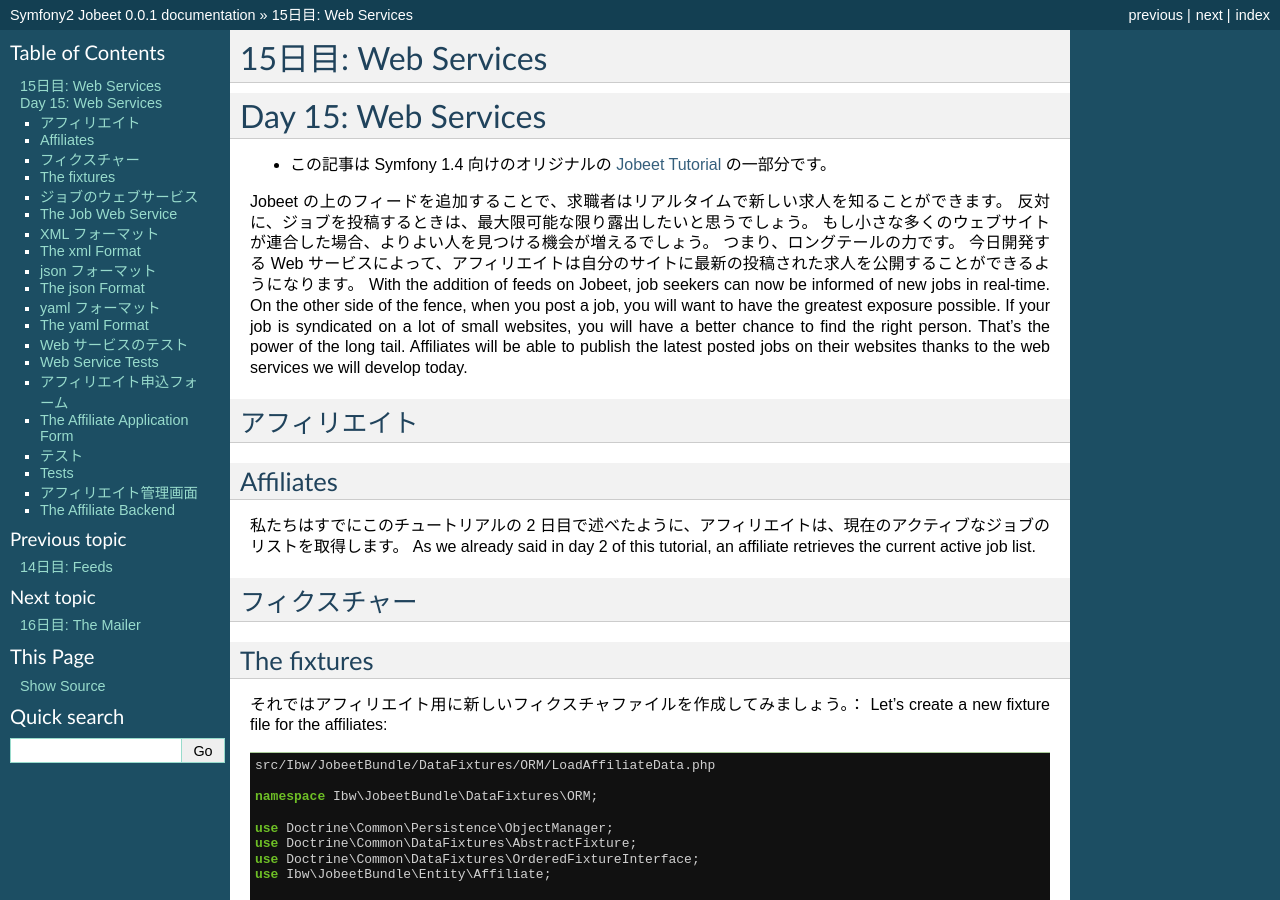
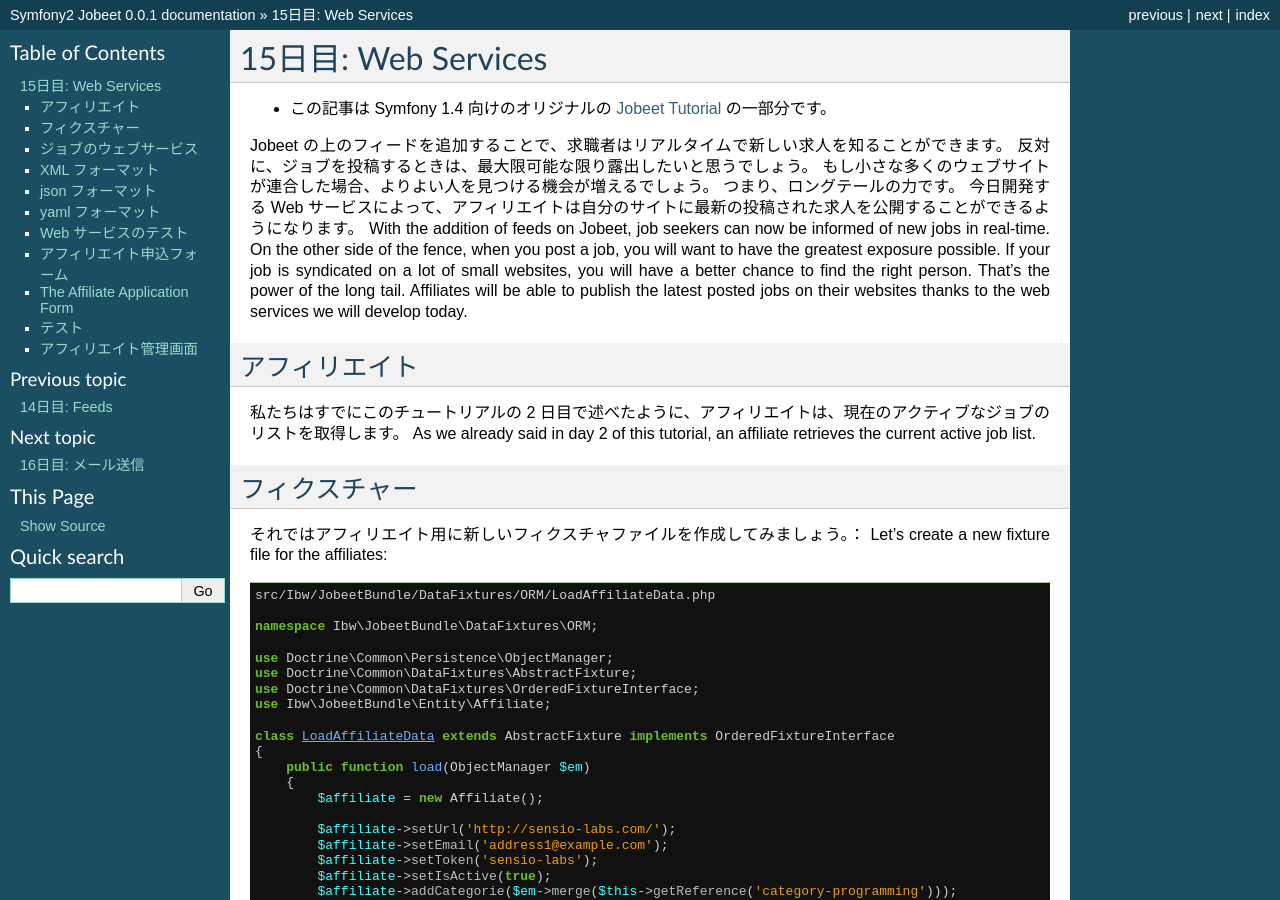
Before and after one commit to symfony-japan-old/symfony2-jobeet-ja, a Sphinx documentation site: the page built from source/day-15-web-services.rst, in a window 1280 px wide and 900 px high. Built offline with Sphinx 7.4.7, drawn with Linux system fonts in a browser that asks for light colours; some of the changed text lies outside the part shown.

Commit message:
見出しの修正

```diff
--- a/source/day-12-sonata-admin-bundle.rst
+++ b/source/day-12-sonata-admin-bundle.rst
@@ -175,10 +175,8 @@
        // Your code will be here
    }
 
-管理クラスの作成
-----------------
-Creating the Admin class
-------------------------
+Admin クラスの作成
+------------------
 
 管理クラスは、モデルと管理セクション（forms, list, show）のマッピングを表します。
 お使いのモデルのための管理クラスを作成する最も簡単な方法は、 ``Sonata\AdminBundle\Admin\Admin`` クラスを拡張することです。
--- a/source/day-15-web-services.rst
+++ b/source/day-15-web-services.rst
@@ -1,6 +1,4 @@
 15日目: Web Services
-====================
-Day 15: Web Services
 ====================
 
 .. include:: common/original.rst.inc
@@ -17,17 +15,13 @@
 Affiliates will be able to publish the latest posted jobs on their websites thanks to the web services we will develop today.
 
 アフィリエイト
----------
-Affiliates
-----------
+--------------
 
 私たちはすでにこのチュートリアルの 2 日目で述べたように、アフィリエイトは、現在のアクティブなジョブのリストを取得します。
 As we already said in day 2 of this tutorial, an affiliate retrieves the current active job list.
 
 フィクスチャー
----------
-The fixtures
-------------
+--------------
 
 それではアフィリエイト用に新しいフィクスチャファイルを作成してみましょう。：
 Let’s create a new fixture file for the affiliates:
@@ -131,9 +125,7 @@
    $ php app/console doctrine:fixtures:load
 
 ジョブのウェブサービス
-----------------
-The Job Web Service
--------------------
+----------------------
 
 いつものように新しいリソースを作成するときに、最初にルートを定義するのは良い習慣です。：
 As always, when you create a new resource, it’s a good habbit to define the route first:
@@ -341,9 +333,7 @@
    }
 
 XML フォーマット
-------------
-The xml Format
----------------
+----------------
 
 xml 形式をサポートすることは、テンプレートを作成するのと同じくらい簡単です。
 Supporting the xml format is as simple as creating a template:
@@ -364,9 +354,7 @@
    </jobs>
 
 json フォーマット
--------------
-The json Format
----------------
+-----------------
 
 JSON フォーマットをサポートすることも同様です。
 Support the JSON format is similar:
@@ -386,9 +374,7 @@
    {% endfor %}
 
 yaml フォーマット
--------------
-The yaml Format
----------------
+-----------------
 
 src/Ibw/JobeetBundle/Resources/views/Api/jobs.yaml.twig
 
@@ -413,9 +399,7 @@
 Change the extension in the URL, depending on which format you prefer.
 
 Web サービスのテスト
----------------
-Web Service Tests
------------------
+--------------------
 
 src/Ibw/JobeetBundle/Tests/Controller/ApiControllerTest.php
 
@@ -869,9 +853,7 @@
 Now, if you click on the Affiliates link on the homepage, you will be directed to the affiliate form page.
 
 テスト
-----
-Tests
------
+------
 
 最後のステップは新しい機能のために、いくつかの機能テストを書くことです。
 The last step is to write some functional tests for the new feature.
@@ -1010,9 +992,7 @@
    }
 
 アフィリエイト管理画面
------------------
-The Affiliate Backend
----------------------
+----------------------
 
 管理画面を、 SonataAdminBundle を使用して動作させます。
 以前にも言ったように、アフィリエイトの登録の後、管理者がアカウントをアクティブにするのを待つ必要があります。
--- a/source/day-16-the-mailer.rst
+++ b/source/day-16-the-mailer.rst
@@ -1,6 +1,4 @@
-16日目: The Mailer
-===================
-Day 16: The Mailer
+16日目: メール送信
 ==================
 
 .. include:: common/original.rst.inc
@@ -167,9 +165,7 @@
    // ...
 
 テスト
-----
-The Tests
----------
+------
 
 Symfony のメーラーでメール送信する機能を作成しました。次は、作成したものが正しく動くか機能テストを書いて確認しましょう。
 この新しい機能をテストするには、ログインする必要があります。ログインするには、私たちは、ユーザー名とパスワードが必要になります。
```
Also changed, not shown: source/day-17-search.rst (+6 -18 lines), source/day-18-ajax.rst (+9 -23 lines), source/day-19-internationalization-and-localization.rst (+6 -18 lines).
